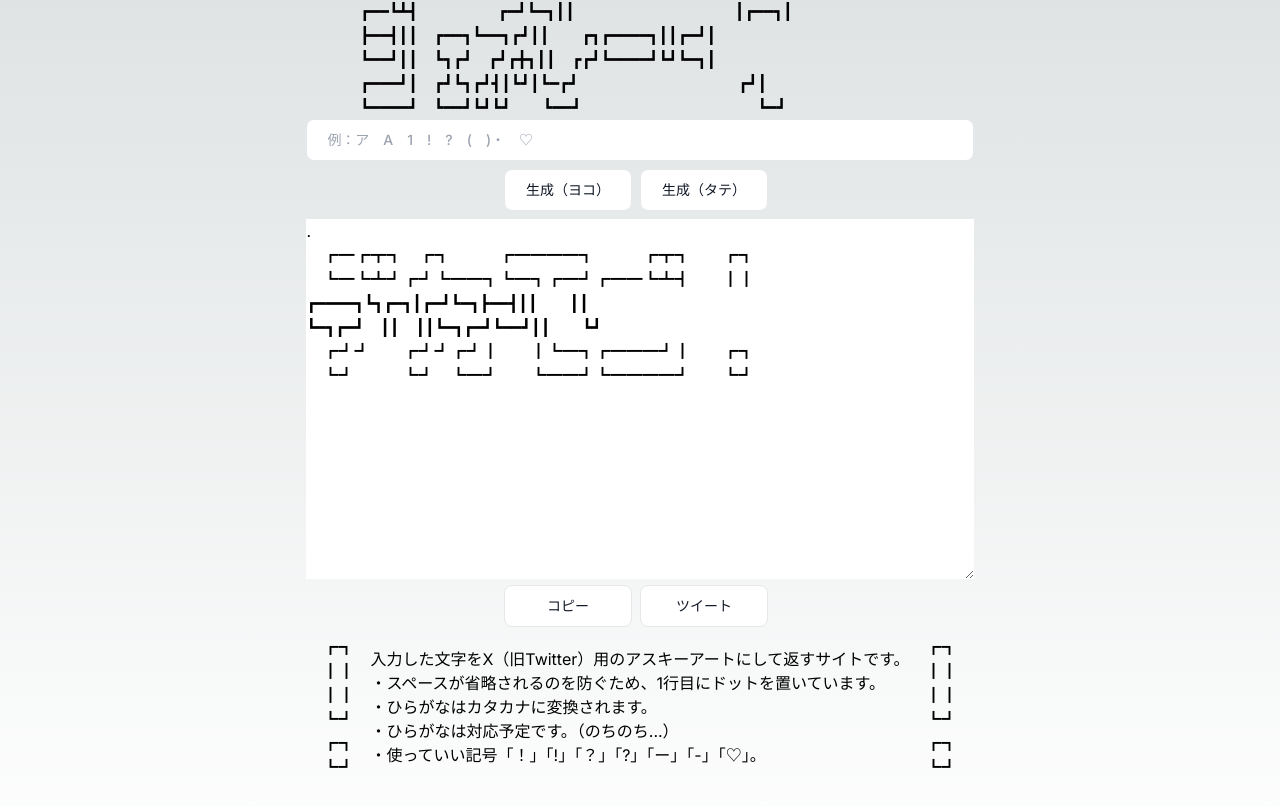
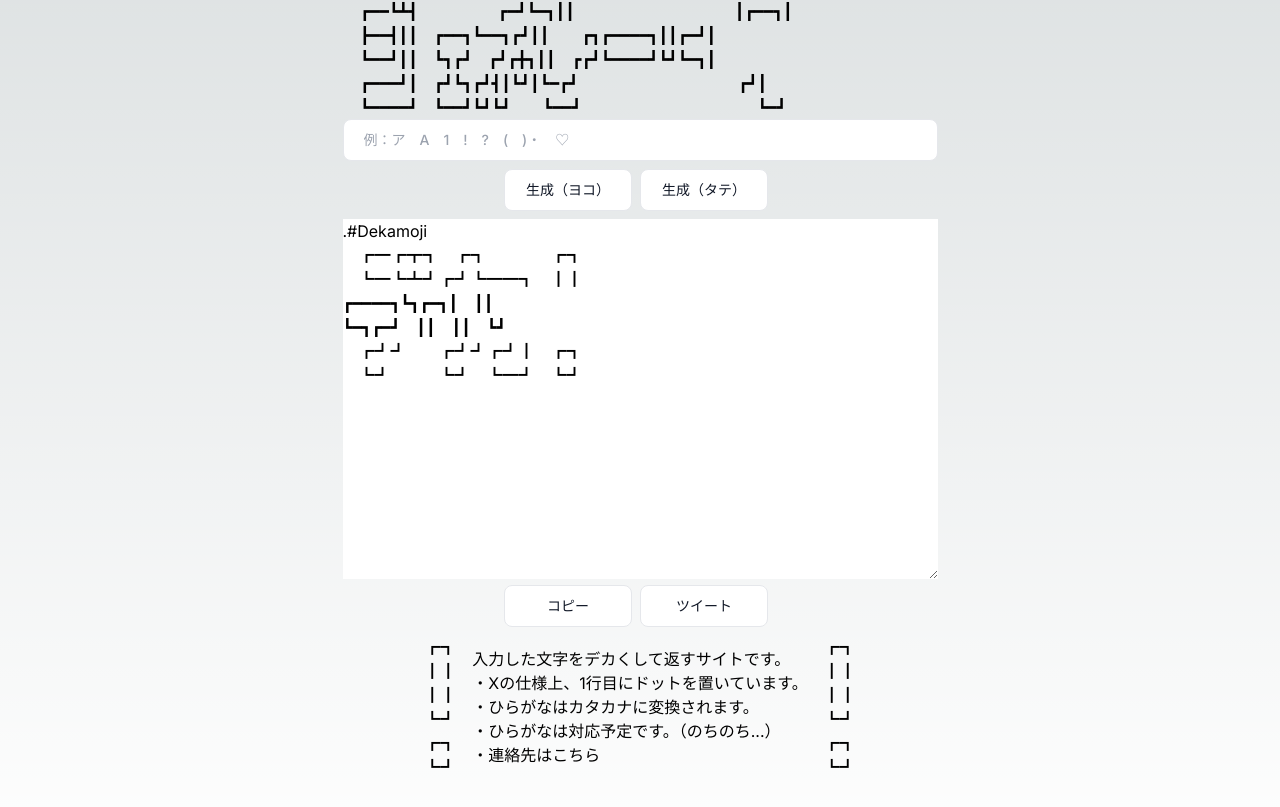
Before and after one commit to kofrah/ascii-character, a Next.js app: page / in a window 1280 px wide. Shown: the part 265-1072 px from the top of the page. Built offline with nearby package versions, Linux system fonts and the light colour scheme.

Commit message:
ハッシュタグ

```diff
--- a/src/app/lib/data_twitter.ts
+++ b/src/app/lib/data_twitter.ts
@@ -1074,7 +1074,7 @@ export const data: Lib[] = [
       {
         text: "ー",
         unicode: "\u30fc",
-        art: "　　　　　　\n　　　　　　\n┏━━━━┓\n┗━━━━┛\n　　　　　　\n　　　　　　\n",
+        art: "　　　　　\n　　　　　\n┏━━━┓\n┗━━━┛\n　　　　　\n　　　　　\n",
       },
       {
         text: "!",
--- a/src/app/ui/description/description.tsx
+++ b/src/app/ui/description/description.tsx
@@ -1,7 +1,7 @@
 export default function Description() {
   return (
     <>
-      <div className="flex">
+      <div className="flex justify-center">
         <div>
           <p>　┏┓　</p>
           <p>　┃┃　</p>
@@ -11,15 +11,14 @@ export default function Description() {
           <p>　┗┛　</p>
         </div>
         <p className="mt-3">
-          入力した文字をX（旧Twitter）用のアスキーアートにして返すサイトです。{" "}
-          <br />
-          ・スペースが省略されるのを防ぐため、1行目にドットを置いています。
+          入力した文字をデカくして返すサイトです。 <br />
+          ・Xの仕様上、1行目にドットを置いています。
           <br />
           ・ひらがなはカタカナに変換されます。
           <br />
           ・ひらがなは対応予定です。（のちのち...）
           <br />
-          ・使っていい記号「！」「!」「？」「?」「ー」「-」「♡」。
+          ・連絡先はこちら
         </p>
         <div>
           <p>　┏┓　</p>
--- a/src/app/ui/form/form.tsx
+++ b/src/app/ui/form/form.tsx
@@ -22,7 +22,7 @@ export default function Form() {
 
   // 変換結果のState
   const [result, setResult] = useState(
-    ".\n　┏━┏┳┓　┏┓　　　┏━━━━┓　　　┏┳┓　　┏┓　　\n　┗━┗┻┛┏┛┗━━┓┗━┓┏━┛┏━━┗┻┫　　┃┃　　\n┏━━━━┓┗┓┏━┓┃┏━┛┗━┓┣━━┫┃┃　　┃┃　　\n┗━┓┏━┛　┃┃　┃┃┗━┓┏━┛┗━━┛┃┃　　┗┛　　\n　┏┛┛　　┏┛┛┏┛┃　　┃┗━┓┏━━━┛┃　　┏┓　　\n　┗┛　　　┗┛　┗━┛　　┗━━┛┗━━━━┛　　┗┛　　\n"
+    ".#Dekamoji\n　┏━┏┳┓　┏┓　　　　┏┓　\n　┗━┗┻┛┏┛┗━━┓　┃┃　\n┏━━━━┓┗┓┏━┓┃　┃┃　\n┗━┓┏━┛　┃┃　┃┃　┗┛　\n　┏┛┛　　┏┛┛┏┛┃　┏┓　\n　┗┛　　　┗┛　┗━┛　┗┛　"
   );
 
   const submitRef = useRef<HTMLInputElement>(null);
@@ -31,10 +31,7 @@ export default function Form() {
   const validateInput = (value: string) => {
     // ひらがな、カタカナ、アルファベット、特定の記号のみを許可する正規表現
     const regex = /^[ぁ-んァ-ンA-Za-z！!？?ー\-♡()（）・]+$/;
-    return (
-      regex.test(value) ||
-      "ひらがな、カタカナ、アルファベット、特定の記号以外が含まれています。"
-    );
+    return regex.test(value) || "使えない文字が含まれています。";
   };
 
   // 変換オプション(記号)を使用するかのState
@@ -123,7 +120,7 @@ export default function Form() {
     }
 
     // Twitterの仕様上、一行目にドットがないとスペースが省略されてしまう
-    asciiArtArr.unshift(".\r");
+    asciiArtArr.unshift(".#Dekamoji\r");
 
     // 文字コードをAAに変換
     const asciiArt: string = asciiArtArr.join("");
```
